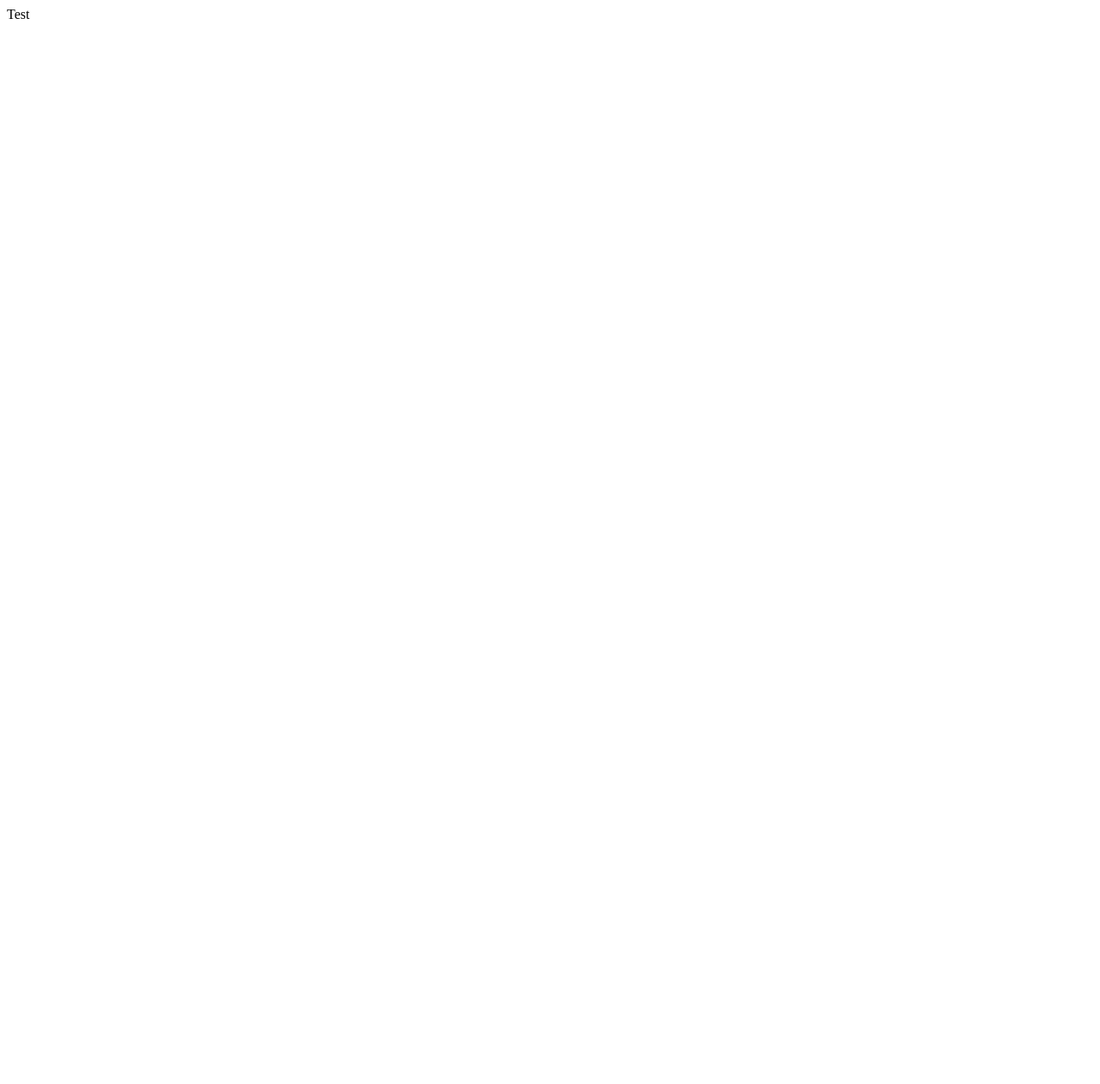
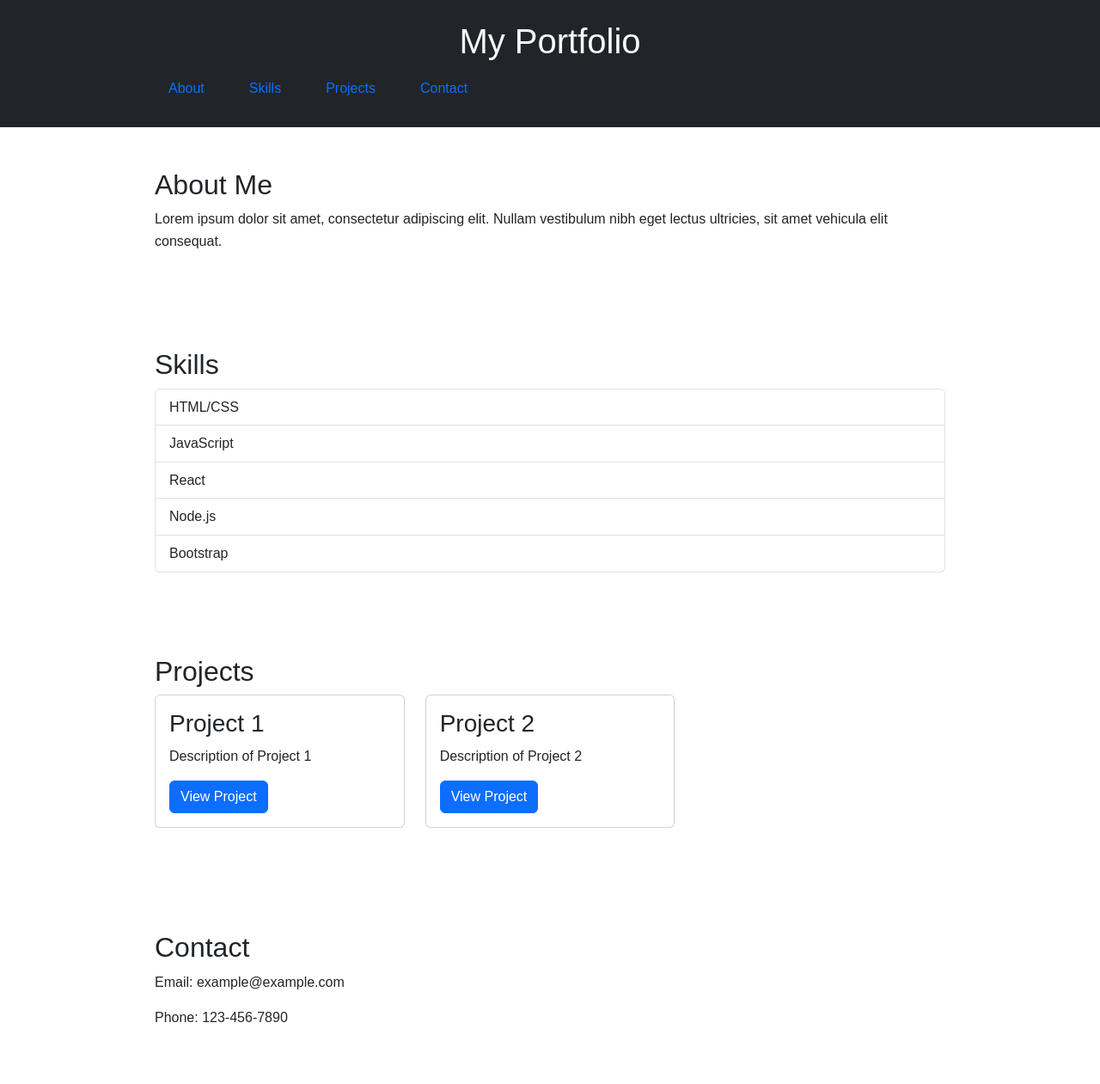
Before and after one commit to hugooluisss/hugooluisss, a plain HTML site: page index.html in a window 1280 px wide. Shown: the whole page at 86% size. Before the commit the page ends 800 px from the top, so only its background shows below. Drawn offline with nearby package versions, Linux system fonts and the light colour scheme.

Commit message:
ADD: First page with bootstrap

```diff
--- a/index.html
+++ b/index.html
@@ -3,9 +3,87 @@
 <head>
     <meta charset="UTF-8">
     <meta name="viewport" content="width=device-width, initial-scale=1.0">
-    <title>Huguntu :: Developer</title>
+    <title>My Portfolio</title>
+    <link href="https://cdn.jsdelivr.net/npm/bootstrap@5.3.0-alpha1/dist/css/bootstrap.min.css" rel="stylesheet">
+
+    <link rel="stylesheet" href="styles.css">
 </head>
 <body>
-    Test
+
+    <!-- Header section -->
+    <header class="bg-dark text-light py-4">
+        <div class="container">
+            <h1>My Portfolio</h1>
+            <nav>
+                <ul class="nav">
+                    <li class="nav-item"><a class="nav-link" href="#about">About</a></li>
+                    <li class="nav-item"><a class="nav-link" href="#skills">Skills</a></li>
+                    <li class="nav-item"><a class="nav-link" href="#projects">Projects</a></li>
+                    <li class="nav-item"><a class="nav-link" href="#contact">Contact</a></li>
+                </ul>
+            </nav>
+        </div>
+    </header>
+
+    <!-- About section -->
+    <section id="about" class="py-5">
+        <div class="container">
+            <h2>About Me</h2>
+            <p>Lorem ipsum dolor sit amet, consectetur adipiscing elit. Nullam vestibulum nibh eget lectus ultricies, sit amet vehicula elit consequat.</p>
+        </div>
+    </section>
+
+    <!-- Skills section -->
+    <section id="skills" class="py-5">
+        <div class="container">
+            <h2>Skills</h2>
+            <ul class="list-group">
+                <li class="list-group-item">HTML/CSS</li>
+                <li class="list-group-item">JavaScript</li>
+                <li class="list-group-item">React</li>
+                <li class="list-group-item">Node.js</li>
+                <li class="list-group-item">Bootstrap</li>
+            </ul>
+        </div>
+    </section>
+
+    <!-- Projects section -->
+    <section id="projects" class="py-5">
+        <div class="container">
+            <h2>Projects</h2>
+            <div class="row">
+                <div class="col-md-4">
+                    <div class="card mb-4">
+                        <div class="card-body">
+                            <h3 class="card-title">Project 1</h3>
+                            <p class="card-text">Description of Project 1</p>
+                            <a href="#" class="btn btn-primary">View Project</a>
+                        </div>
+                    </div>
+                </div>
+                <div class="col-md-4">
+                    <div class="card mb-4">
+                        <div class="card-body">
+                            <h3 class="card-title">Project 2</h3>
+                            <p class="card-text">Description of Project 2</p>
+                            <a href="#" class="btn btn-primary">View Project</a>
+                        </div>
+                    </div>
+                </div>
+                <!-- Add more project cards as needed -->
+            </div>
+        </div>
+    </section>
+
+    <!-- Contact section -->
+    <section id="contact" class="py-5">
+        <div class="container">
+            <h2>Contact</h2>
+            <p>Email: example@example.com</p>
+            <p>Phone: 123-456-7890</p>
+        </div>
+    </section>
+
+    <script src="https://cdn.jsdelivr.net/npm/bootstrap@5.3.0-alpha1/dist/js/bootstrap.bundle.min.js"></script>
 </body>
 </html>
--- /dev/null
+++ b/styles.css
@@ -0,0 +1,74 @@
+/* Reset styles */
+* {
+    margin: 0;
+    padding: 0;
+    box-sizing: border-box;
+}
+
+/* Global styles */
+body {
+    font-family: Arial, sans-serif;
+    line-height: 1.6;
+}
+
+.container {
+    max-width: 960px;
+    margin: 0 auto;
+    padding: 0 20px;
+}
+
+/* Header styles */
+header {
+    background-color: #333;
+    color: #fff;
+    padding: 20px 0;
+    text-align: center;
+}
+
+header h1 {
+    margin-bottom: 10px;
+}
+
+header nav ul {
+    list-style: none;
+}
+
+header nav ul li {
+    display: inline;
+    margin-right: 20px;
+}
+
+header nav ul li a {
+    color: #fff;
+    text-decoration: none;
+}
+
+/* Section styles */
+.section {
+    padding: 50px 0;
+}
+
+.section h2 {
+    margin-bottom: 20px;
+}
+
+/* Project styles */
+.project {
+    margin-bottom: 20px;
+}
+
+.project h3 {
+    margin-bottom: 10px;
+}
+
+.project p {
+    margin-bottom: 10px;
+}
+
+.project a {
+    display: inline-block;
+    padding: 5px 10px;
+    background-color: #333;
+    color: #fff;
+    text-decoration: none;
+}
```
